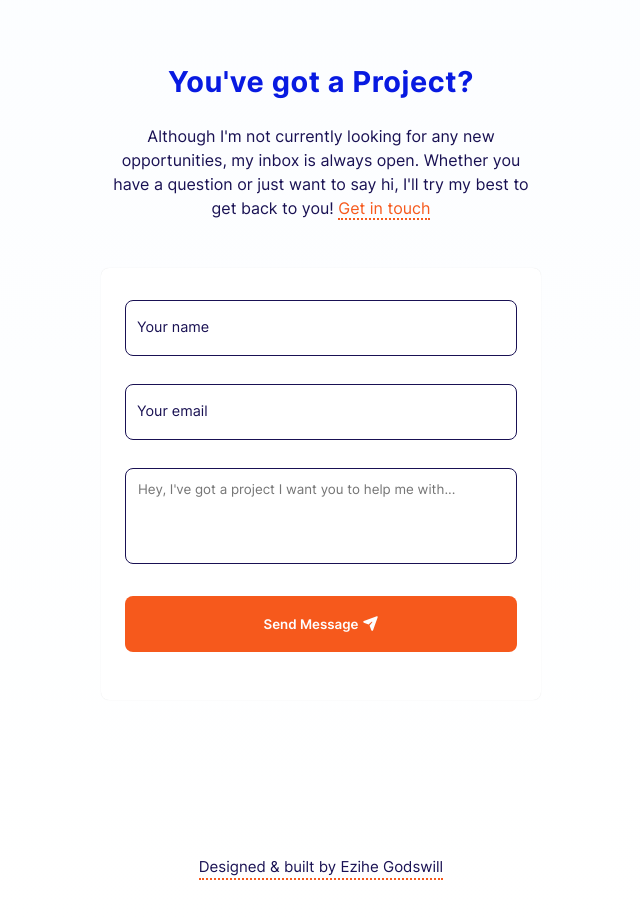
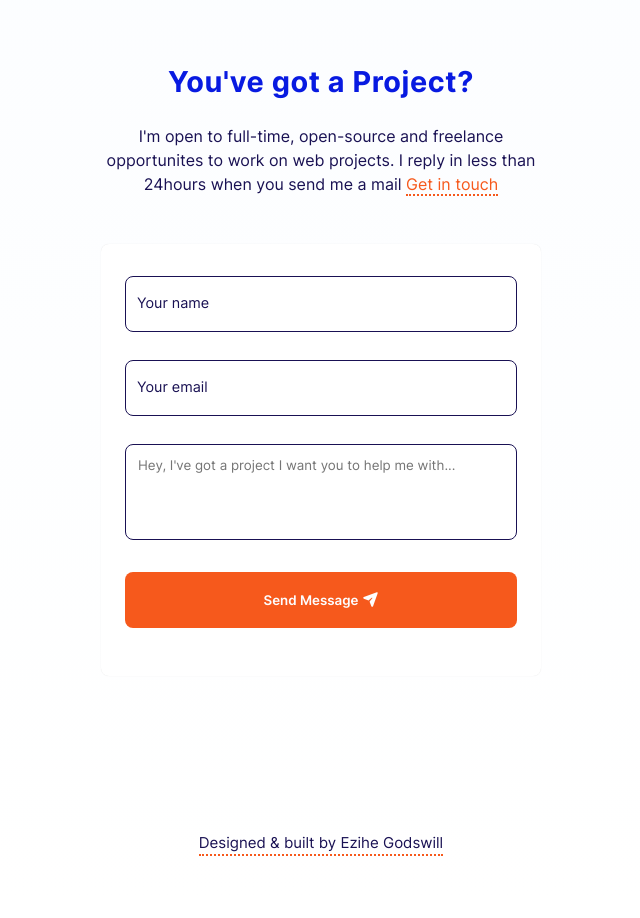
Before and after one commit to ezihe-godswill/portfolio-version-4, a website: page index.html in a window 1280 px wide. Shown: the part 4180-5098 px from the top of the page, without its empty margins (319-959 px from the left). Drawn offline with Linux system fonts and the light colour scheme.

Commit message:
normal day commit

```diff
--- a/index.html
+++ b/index.html
@@ -237,9 +237,9 @@
           <h2 class="section-title">You've got a Project?</h2>
           <div class="section-title-alt-box">
             <p class="section-title-alt">
-              Although I'm not currently looking for any new opportunities, my
-              inbox is always open. Whether you have a question or just want to
-              say hi, I'll try my best to get back to you!
+              I'm open to full-time, open-source and freelance opportunites to
+              work on web projects. I reply in less than 24hours when you send
+              me a mail
               <a href="#" class="contact-cta-link">Get in touch</a>
             </p>
           </div>
```
Also changed, not shown: css/img/Slide.png (added).
